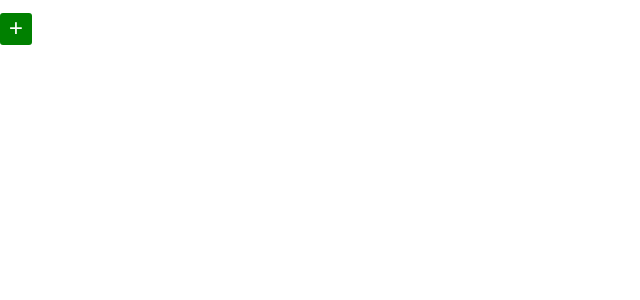
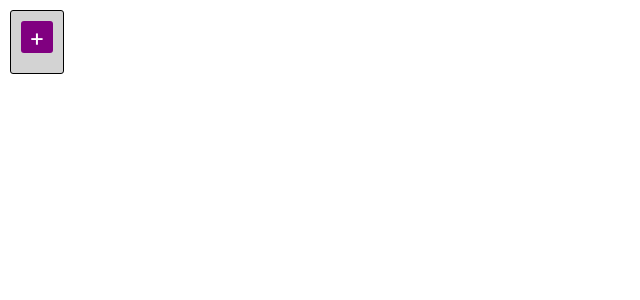
Before and after one commit to andvalen/dd-mars, a React (Create React App) app in the folder dd-mars/: page / in a window 1280 px wide. Shown: the top 300 px of the page, without its empty margins (0-640 px from the left). Built offline with nearby package versions, Linux system fonts and the light colour scheme.

Commit message:
made the image list nicer

```diff
--- a/dd-mars/src/NasaImage.js
+++ b/dd-mars/src/NasaImage.js
@@ -42,15 +42,10 @@ function NasaImage() {
   }, []);
 
   return (
-    <div
-      style={{
-        width: 400,
-      }}
-    >
-      <pre>
-        <img src={data?.url} style={{ maxWidth: "100%" }} />
-      </pre>
-    </div>
+    <img
+      src={data?.url}
+      style={{ maxWidth: "100%", width: 300, marginBottom: 10 }}
+    />
   );
 }
 
--- a/dd-mars/src/NasaImageList.js
+++ b/dd-mars/src/NasaImageList.js
@@ -11,20 +11,26 @@ function NasaImageList() {
   return (
     <div
       style={{
-        width: 400,
+        display: "inline-flex",
+        flexDirection: "column",
+        border: `1px solid black`,
+        background: "lightgray",
+        borderRadius: 3,
+        margin: 10,
+        padding: 10,
       }}
     >
-      <pre>
+      <div style={{ marginBottom: 10 }}>
         <span
           onClick={() => {
             setComponents([
+              <NasaImage key={`NasaImage${idCounter()}`} />,
               ...components,
-              <NasaImage key={`NasaImage${idCounter()}`} />,
             ]);
           }}
           style={{
             fontSize: 24,
-            background: "green",
+            background: "purple",
             color: "white",
             width: 32,
             height: 32,
@@ -37,9 +43,9 @@ function NasaImageList() {
         >
           +
         </span>
+      </div>
 
-        {components}
-      </pre>
+      {components}
     </div>
   );
 }
```
